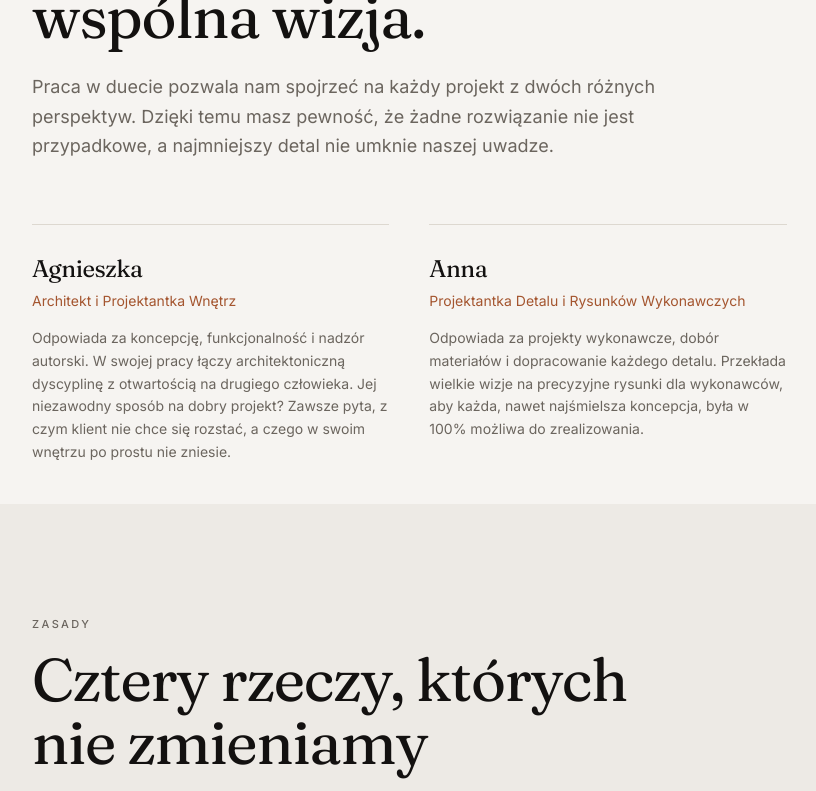
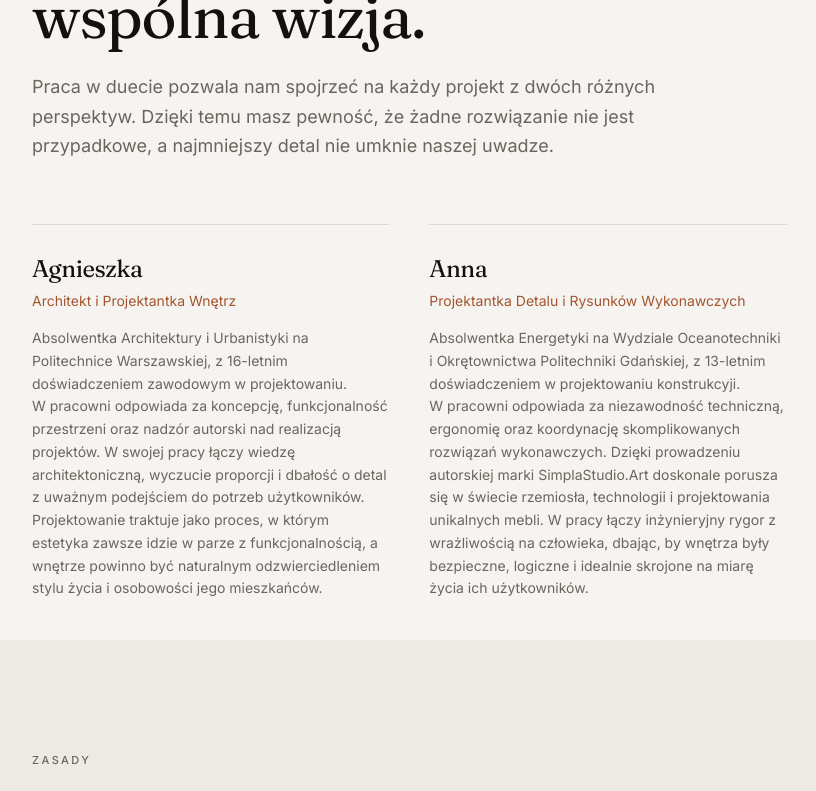
Before and after one commit to annfalcon/taka, a Next.js app: page /o-nas in a window 1280 px wide. Shown: the part 1390-2181 px from the top of the page, without its empty margins (32-848 px from the left). Built offline with nearby package versions, Linux system fonts and the light colour scheme.

Commit message:
Uzupełnione bio

```diff
--- a/src/app/o-nas/page.tsx
+++ b/src/app/o-nas/page.tsx
@@ -1,4 +1,5 @@
 import type { Metadata } from "next";
+import { Fragment } from "react";
 import Image from "next/image";
 import { PageHero } from "@/components/PageHero";
 import { Reveal } from "@/components/Reveal";
@@ -18,8 +19,8 @@ export default function AboutPage() {
         eyebrow="O nas"
         title="Mała pracownia z wielką dbałością o szczegóły."
         intro="Nasza kameralna pracownia to dla Ciebie brak pośredników i gwarancja, że zawsze rozmawiasz bezpośrednio z autorką swojego wnętrza. Dzięki temu od pierwszego szkicu aż po finał realizacji, Twój projekt pozostaje w jednych, w pełni zaangażowanych rękach. "
-        image="https://images.unsplash.com/photo-1744627049721-73c27008ad28?auto=format&fit=crop&q=75&w=2400"
-        imageAlt="Projektanci omawiający dokumentację projektową przed ekranem komputera"
+        image="https://images.unsplash.com/photo-1777923311883-c9c06e4d8aba?auto=format&fit=crop&q=75&w=2400"
+        imageAlt="Dwie projektantki wybierające próbki materiałów przy biurku w pracowni"
       />
       {/* Zespół */}
       <section className="py-5 md:py-10">
@@ -34,12 +35,12 @@ export default function AboutPage() {
               {
                 name: "Agnieszka",
                 role: "Architekt i Projektantka Wnętrz",
-                bio: "Odpowiada za koncepcję, funkcjonalność i nadzór autorski. W swojej pracy łączy architektoniczną dyscyplinę z otwartością na drugiego człowieka. Jej niezawodny sposób na dobry projekt? Zawsze pyta, z czym klient nie chce się rozstać, a czego w swoim wnętrzu po prostu nie zniesie.",
+                bio: "Absolwentka Architektury i Urbanistyki na Politechnice Warszawskiej, z 16-letnim doświadczeniem zawodowym w projektowaniu. W pracowni odpowiada za koncepcję, funkcjonalność przestrzeni oraz nadzór autorski nad realizacją projektów. W swojej pracy łączy wiedzę architektoniczną, wyczucie proporcji i dbałość o detal z uważnym podejściem do potrzeb użytkowników. Projektowanie traktuje jako proces, w którym estetyka zawsze idzie w parze z funkcjonalnością, a wnętrze powinno być naturalnym odzwierciedleniem stylu życia i osobowości jego mieszkańców.",
               },
               {
                 name: "Anna",
                 role: "Projektantka Detalu i Rysunków Wykonawczych",
-                bio: "Odpowiada za projekty wykonawcze, dobór materiałów i dopracowanie każdego detalu. Przekłada wielkie wizje na precyzyjne rysunki dla wykonawców, aby każda, nawet najśmielsza koncepcja, była w 100% możliwa do zrealizowania.",
+                bio: "Absolwentka Energetyki na Wydziale Oceanotechniki i Okrętownictwa Politechniki Gdańskiej, z 13-letnim doświadczeniem w projektowaniu konstrukcyji. W pracowni odpowiada za niezawodność techniczną, ergonomię oraz koordynację skomplikowanych rozwiązań wykonawczych. Dzięki prowadzeniu autorskiej marki SimplaStudio.Art doskonale porusza się w świecie rzemiosła, technologii i projektowania unikalnych mebli. W pracy łączy inżynieryjny rygor z wrażliwością na człowieka, dbając, by wnętrza były bezpieczne, logiczne i idealnie skrojone na miarę życia ich użytkowników."
               },
             ].map((m, i) => (
               <Reveal
@@ -51,7 +52,14 @@ export default function AboutPage() {
                 <h3 className="font-display text-2xl">{m.name}</h3>
                 <p className="text-clay mt-1.5 text-sm">{m.role}</p>
                 <p className="text-muted mt-4 text-sm leading-relaxed">
-                  {m.bio}
+                  {m.bio
+                    .split(/(?=W pracowni odpowiada za)/)
+                    .map((part, j) => (
+                      <Fragment key={j}>
+                        {j > 0 && <br />}
+                        {part}
+                      </Fragment>
+                    ))}
                 </p>
               </Reveal>
             ))}
```
